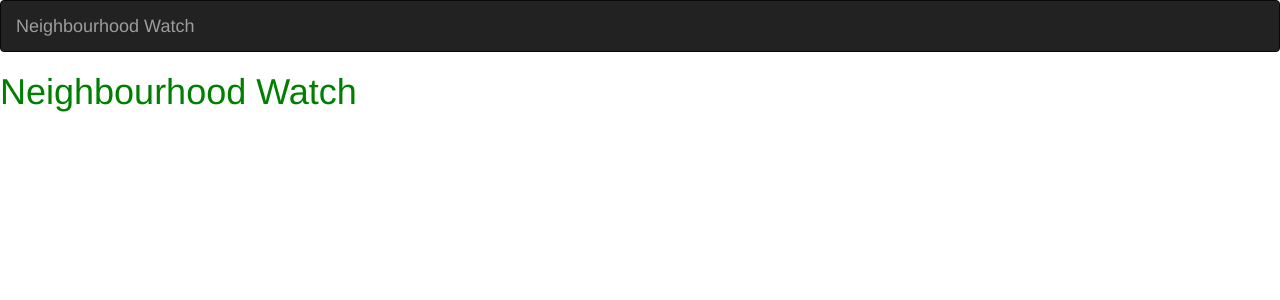
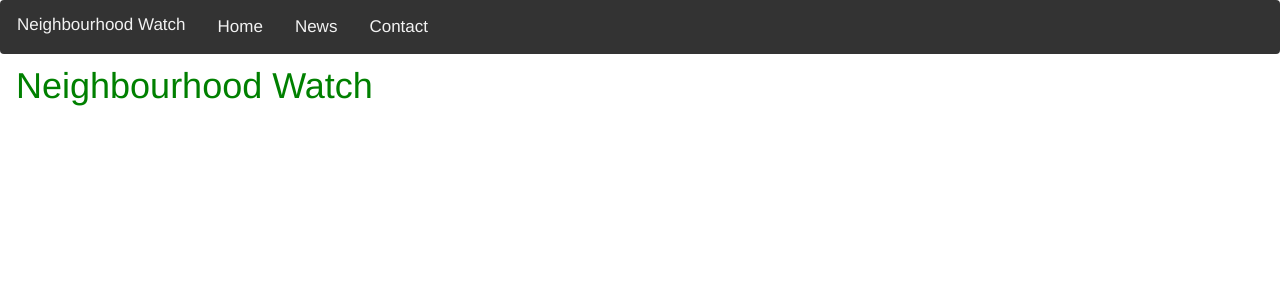
Before and after one commit to marknesh/Neighbourhood-Watch, a Django app: template neigbourhoodapp/templates/index.html in a window 1280 px wide. Shown: the top 300 px of the page. Run offline with Django 3.2, Linux system fonts and the light colour scheme; the template is opened without the code that fills it, so the values that code supplies are empty; parts of the project's set-up code (start-up, migrations or seed data) failed here and were passed over; some libraries are stand-ins or nearby versions.

Commit message:
add a custom navbar for our app

```diff
--- a/neigbourhoodapp/templates/index.html
+++ b/neigbourhoodapp/templates/index.html
@@ -7,9 +7,13 @@
     <title>Document</title>
 </head>
 <body>
+
     {% block content %}
     {{block.super}}
-    <h1> Neighbourhood Watch</h1>
+    <div class="main">
+       <h1> Neighbourhood Watch</h1>
+   </div>
     {% endblock %}
+
 </body>
 </html>
--- a/neigbourhoodapp/templates/navbar.html
+++ b/neigbourhoodapp/templates/navbar.html
@@ -6,12 +6,18 @@
   <meta name="viewport" content="width=device-width, initial-scale=1">
 </head>
 <body>
-<nav class="navbar navbar-inverse">
+<!-- <nav class="navbar navbar-inverse">
   <div class="container-fluid">
     <div class="navbar-header">
       <a class="navbar-brand" href="{% url 'index' %}">Neighbourhood Watch</a>
     </div>
   </div>
-</nav>
+</nav> -->
+<div class="navbar">
+    <a class="navbar-brand" href="{% url 'index' %}">Neighbourhood Watch</a>
+    <a href="#home">Home</a>
+    <a href="#news">News</a>
+    <a href="#contact">Contact</a>
+  </div>
 </body>
 </html>
--- a/static/css/index.css
+++ b/static/css/index.css
@@ -2,3 +2,33 @@
 {
   color: green;
 }
+
+body {margin:0;}
+
+.navbar {
+  overflow: hidden;
+  background-color: #333;
+  position: fixed;
+  top: 0;
+  width: 100%;
+}
+
+.navbar a {
+  float: left;
+  display: block;
+  color: #f2f2f2;
+  text-align: center;
+  padding: 14px 16px;
+  text-decoration: none;
+  font-size: 17px;
+}
+
+.navbar a:hover {
+  background: #ddd;
+  color: black;
+}
+
+.main {
+    padding: 16px;
+    margin-top: 30px;
+  }
```
